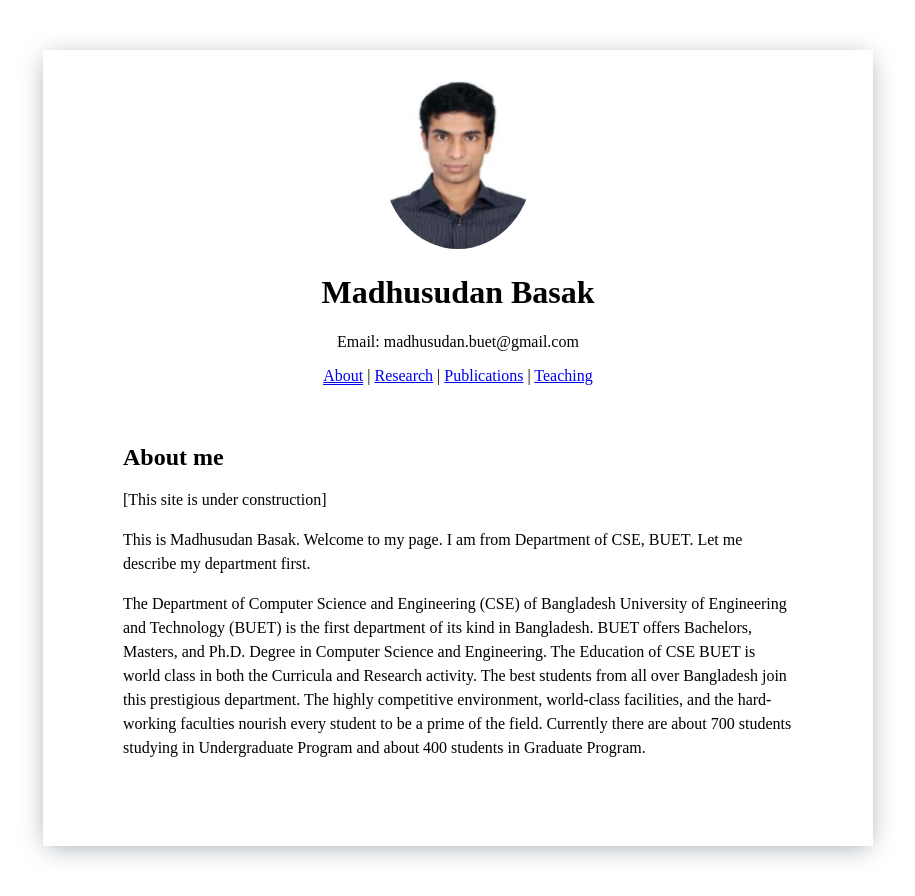
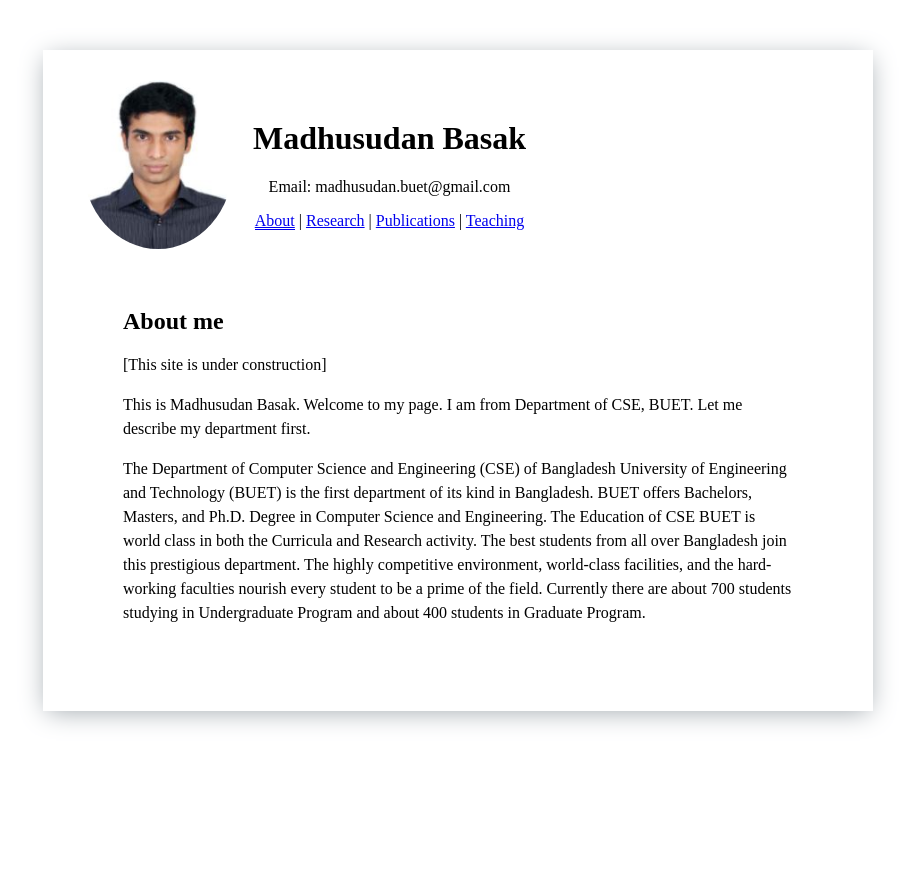
Before and after one commit to madhusudan039/mb, a plain HTML site: page index.html in a window 1280 px wide. Shown: the whole page, without its empty margins (182-1097 px from the left). After the commit the page ends 800 px from the top, so only its background shows below. Drawn offline with Linux system fonts and the light colour scheme.

Commit message:
Update index.html

```diff
--- a/index.html
+++ b/index.html
@@ -11,15 +11,23 @@
 <div class="wrap">
 
     <header>
-	<img src="images/myImage.png" alt="Image of Madhusudan" style="width:150px">
+	<div style="display: flex; align-items: center;">
+		<img src="images/myImage.png" alt="Image of Madhusudan" style="width:150px; margin-right: 20px;">
+	<div>
             <h1>Madhusudan Basak</h1>
-		<p> Email: madhusudan.buet@gmail.com </p>
+            <p>Email: madhusudan.buet@gmail.com</p>
+
+		<!-- <img src="images/myImage.png" alt="Image of Madhusudan" style="width:150px">
+	        <h1>Madhusudan Basak</h1>
+			<p> Email: madhusudan.buet@gmail.com </p> -->
 	        <nav class="menu">
 	            <a class="active" href="#">About</a> |
 	            <a href="research.html">Research</a> |
 	            <a href="publications.html">Publications</a> |
 	            <a href="teaching.html">Teaching</a>
 	        </nav>
+	</div>
+		</div>
     </header>
 
     <article>
```
Lines whose indentation alone changed are shown as unchanged.
